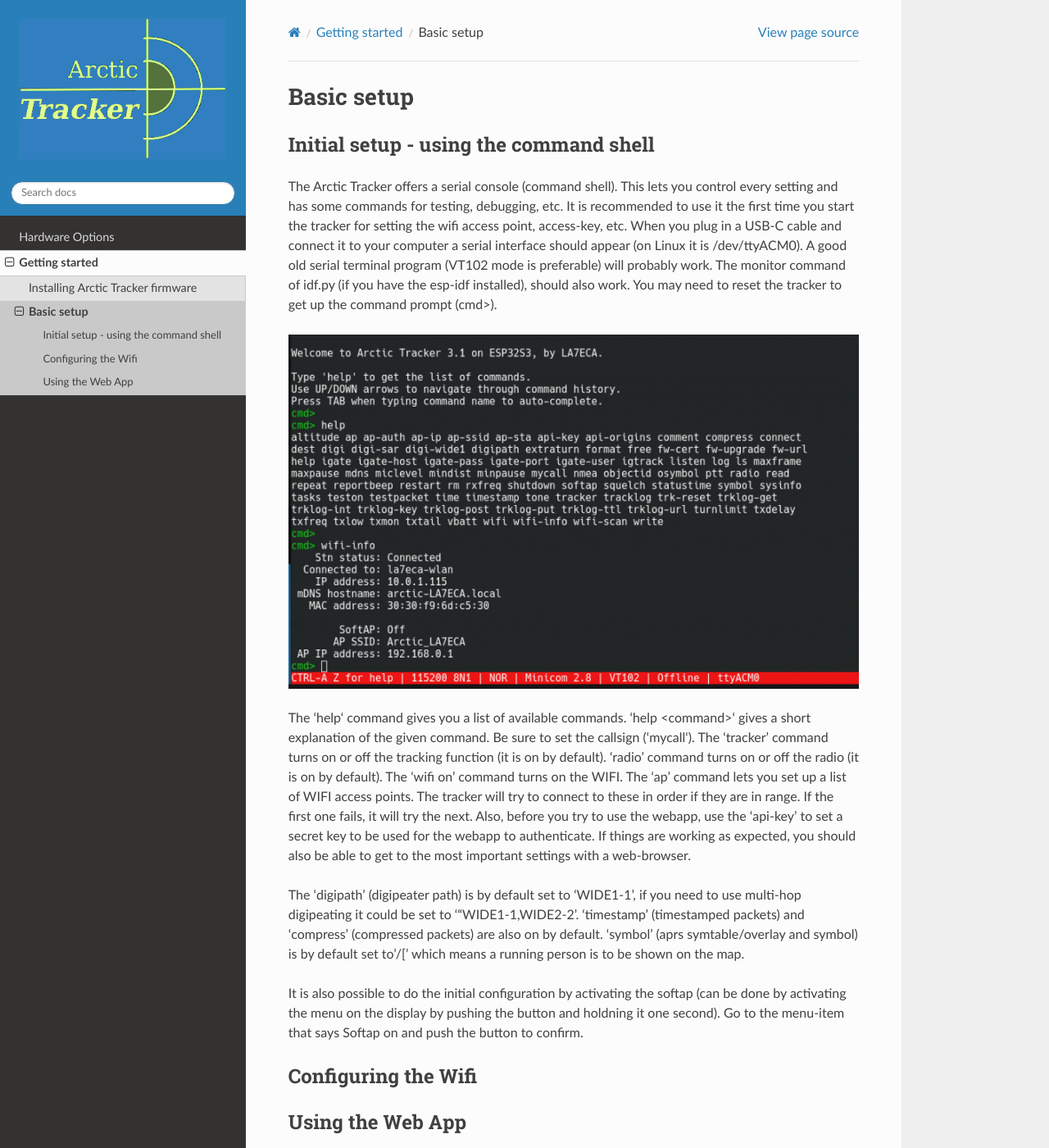
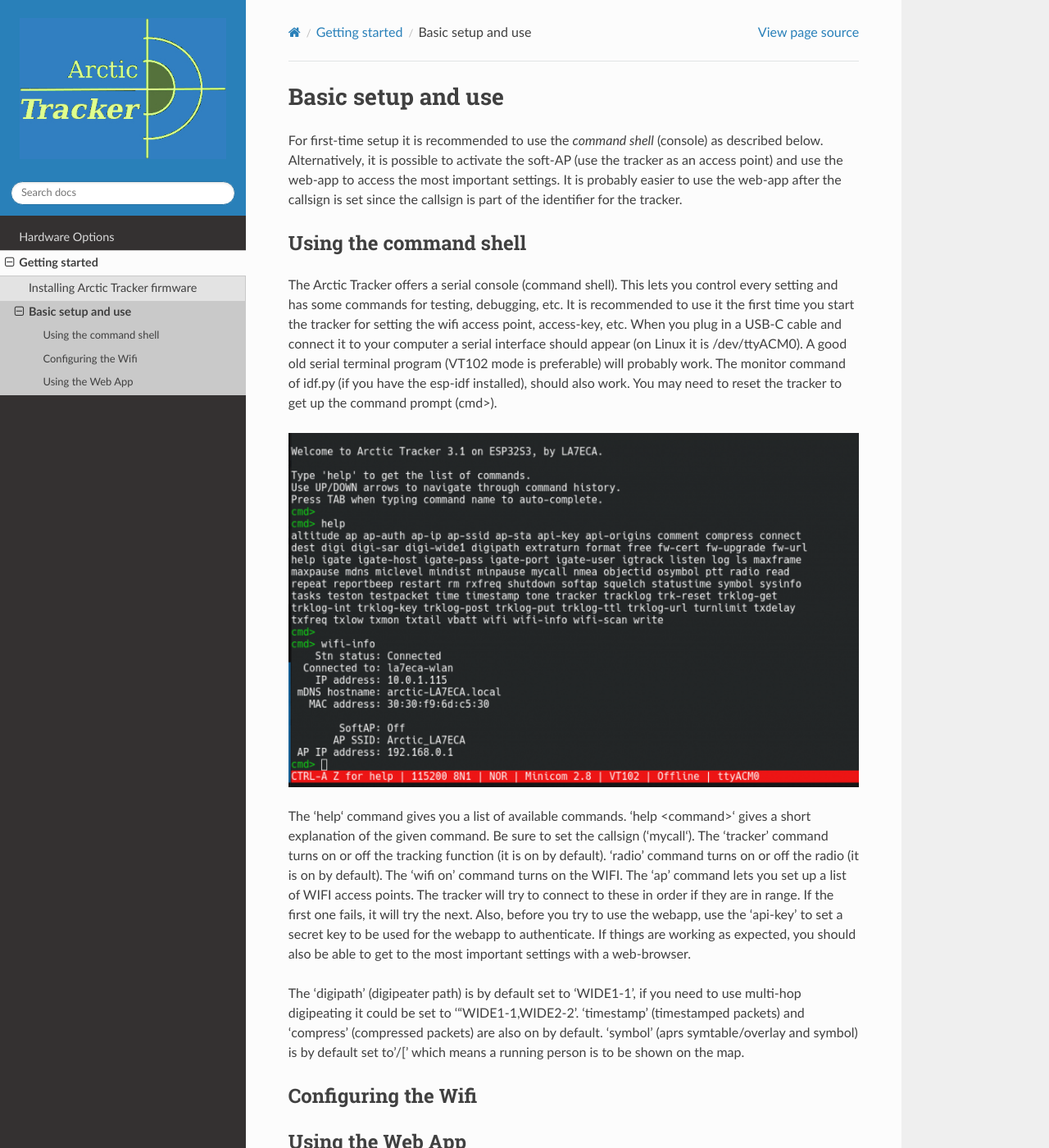
Before and after one commit to Hamlabs/ArcticTracker-docs, a Sphinx documentation site: the page built from docs/setup.rst, in a window 1280 px wide and 1400 px high. Shown: the whole window at 82% size. Built offline with Sphinx 7.4.7 and the Read the Docs theme 3.1.0, drawn with Linux system fonts in a browser that asks for light colours; pages that are not in the unit, such as notebooks, are missing from menus.

Commit message:
Update setup.rst

```diff
--- a/docs/setup.rst
+++ b/docs/setup.rst
@@ -1,9 +1,11 @@
 
-Basic setup
-===========
+Basic setup and use
+===================
 
-Initial setup - using the command shell
----------------------------------------
+For first-time setup it is recommended to use the *command shell* (console) as described below. Alternatively, it is possible to activate the soft-AP (use the tracker as an access point) and use the web-app to access the most important settings. It is probably easier to use the web-app after the callsign is set since the callsign is part of the identifier for the tracker.
+
+Using the command shell
+-----------------------
 The Arctic Tracker offers a serial console (command shell).  This lets you control every setting and has some commands for testing,  debugging, etc. It is recommended  to use it the first time you start the tracker for setting the wifi  access point, access-key, etc. When you plug in a USB-C cable and connect it to your computer a serial interface should appear (on Linux it is /dev/ttyACM0). A good old serial terminal program (VT102 mode is preferable) will probably work. The monitor command of idf.py (if you have the esp-idf installed), should also work. You may need to reset the tracker to get up the command prompt (cmd>).
 
 .. image:: img/console.png
@@ -12,8 +14,6 @@
 
 ﻿﻿The 'digipath' (digipeater path) is by default set to 'WIDE1-1', if you need to use multi-hop digipeating it could be set to '"WIDE1-1,WIDE2-2'. 'timestamp' (timestamped packets) and 'compress' (compressed packets) are also on by default. 'symbol' (aprs symtable/overlay and symbol) is by default set to'/[' which means a running person is to be shown on the map.
 
-It is also possible to do the initial configuration by activating the softap (can be done by activating the menu on the display by pushing the button and holdning it one second). Go to the menu-item that says Softap on and push the button to confirm.
-
 Configuring the Wifi
 --------------------
 
```
